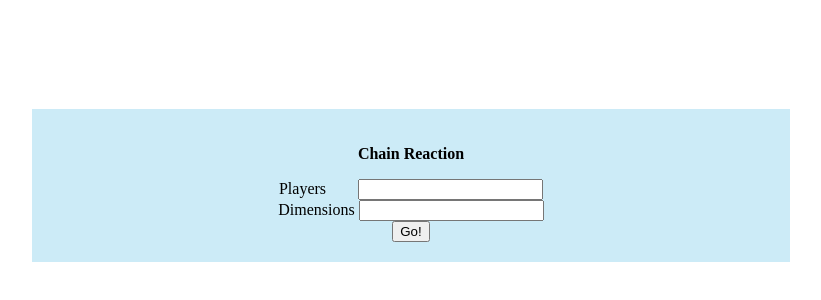
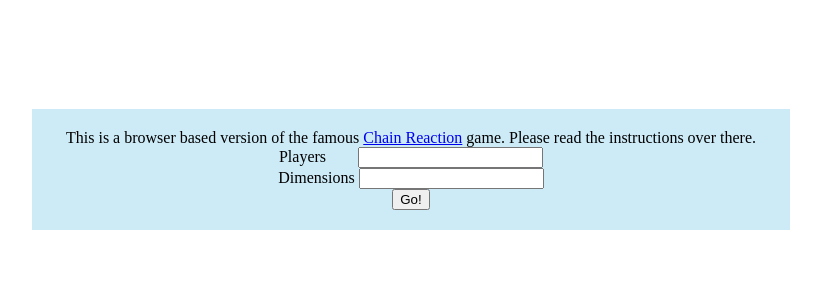
Before and after one commit to mrajesh971/nitish712.github.io, a plain HTML site: page index.html in a window 1280 px wide. Shown: the part 144-444 px from the top of the page, without its empty margins (229-1050 px from the left). Drawn offline with Linux system fonts and the light colour scheme.

Commit message:
added a message in the menu

```diff
--- a/index.html
+++ b/index.html
@@ -93,7 +93,8 @@
 			<!--<p style="color:#FF0000;">Nitish</p>
 			<p style="color:#FF00FF;">Nitish</p>-->
 			<div id="menu" class="menu">
-				<p><b>Chain Reaction</b></p>
+				This is a browser based version of the famous <a href="https://play.google.com/store/apps/details?id=com.BuddyMattEnt.ChainReaction&hl=en">Chain Reaction</a> game. Please read the instructions over there. </br>
+				<!--<p><b>Chain Reaction</b></p>-->
 				Players&nbsp;&nbsp;&nbsp;&nbsp;&nbsp;
 				&nbsp;&nbsp;<input id="plyrs" type="text"/><br>
 				Dimensions&nbsp;<input id="dims" type="text"/><br>
```
